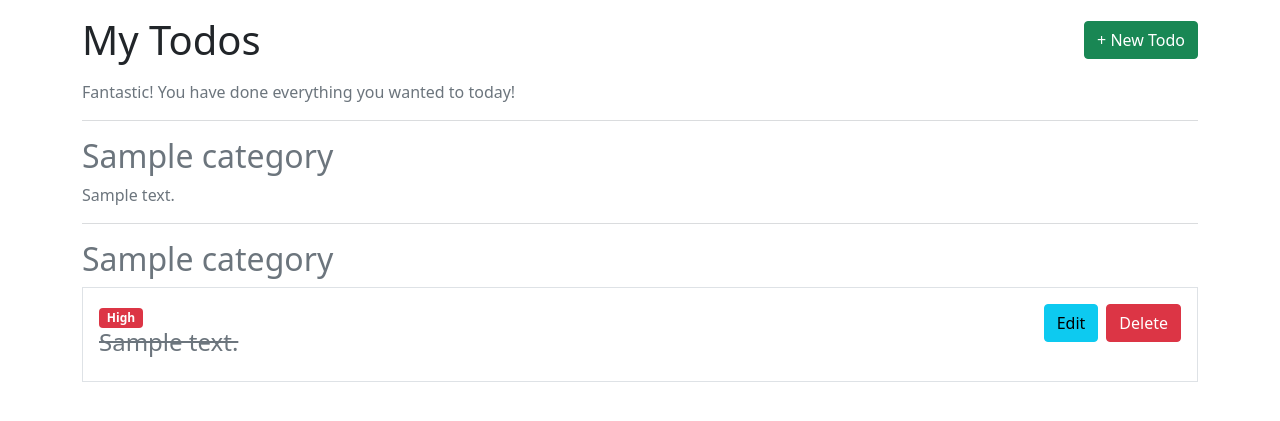
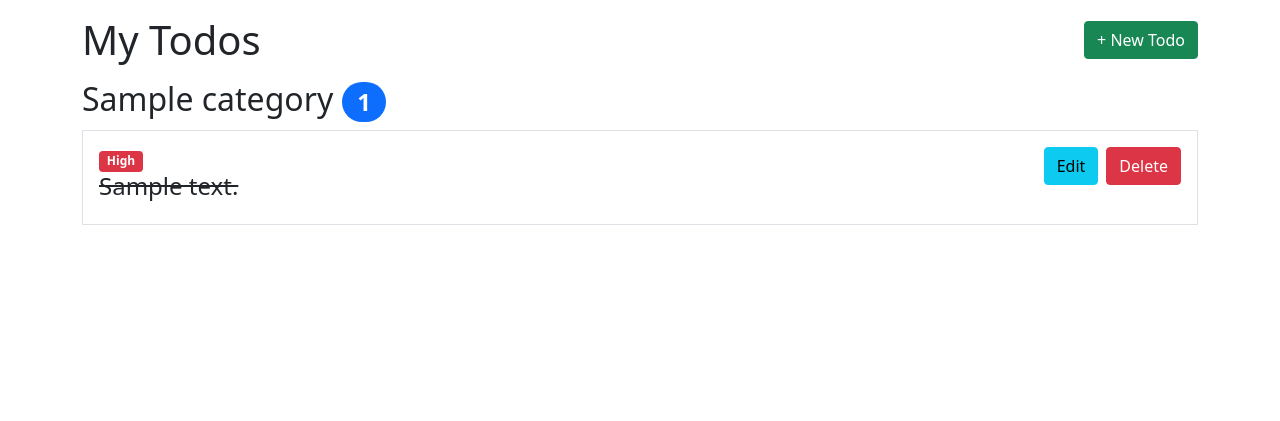
Before and after one commit to Francois16/todo, a Django app: page /todos/ in a window 1280 px wide. Shown: the part 73-494 px from the top of the page. Run offline with Django 4.2, Linux system fonts and the light colour scheme; tables that the repository leaves empty hold one stand-in row (Sample ...).

Commit message:
updated templates

```diff
--- a/templates/todos/listview.html
+++ b/templates/todos/listview.html
@@ -12,23 +12,8 @@
             </div>
         </div>
 
-            {% if not todos %}
-                <span class="text-muted">Fantastic! You have done everything you wanted to today!</ span>
-            {% endif %}
-
-            <hr>
-                {% for category in cat %}
-                    <h2>{{ category.name }}</h2>
-
-                    {% for todo in category.todo_set.all %}
-                        {{ todo.description }}
-                    {% endfor %}
-                {% endfor %}
-
-            <hr>
-
             {% for category in categories %}
-                <h2>{{ category.name }}</h2>
+                <h2>{{ category.name }} <span class="badge bg-primary rounded-pill">{{ category.user_todos|length }}</span></h2>
                 {% for todo in category.user_todos %}
                 <div class="border mb-2 p-3">
                     <div class="row">
@@ -39,6 +24,7 @@
                                 <h4 class="text-decoration-line-through">{{ todo.description }}</h4>
                             {% else %}
                                 <h4 class="">{{ todo.description }}</h4>
+
                             {% endif %}
 
                         </div>
--- a/todo/forms.py
+++ b/todo/forms.py
@@ -7,7 +7,7 @@ from .models import Todo
 class NewTodoForm(forms.ModelForm):
     class Meta:
         model = Todo
-        fields = ("description", "priority", "completed")
+        fields = ("description", "priority", "completed", "category")
 
 
 class UpdateTodoForm(forms.ModelForm):
--- a/todo/views.py
+++ b/todo/views.py
@@ -12,9 +12,6 @@ def todo_listview(request):
 
     template_name = "todos/listview.html"
     context = {
-        # "todos": get_users_todos(user=request.user),
-        # "cat": Category.objects.prefetch_related("todo_set"),
-        "cat": Category.objects.all(),
         "categories": Category.objects.prefetch_related(
             Prefetch("todo_set", queryset=get_users_todos(user=request.user), to_attr="user_todos")
         ),
```
